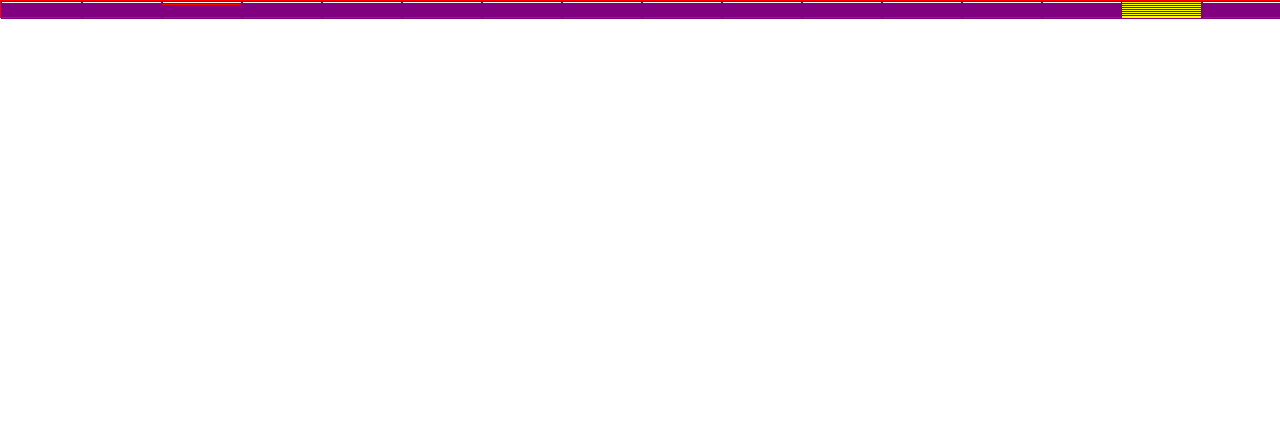
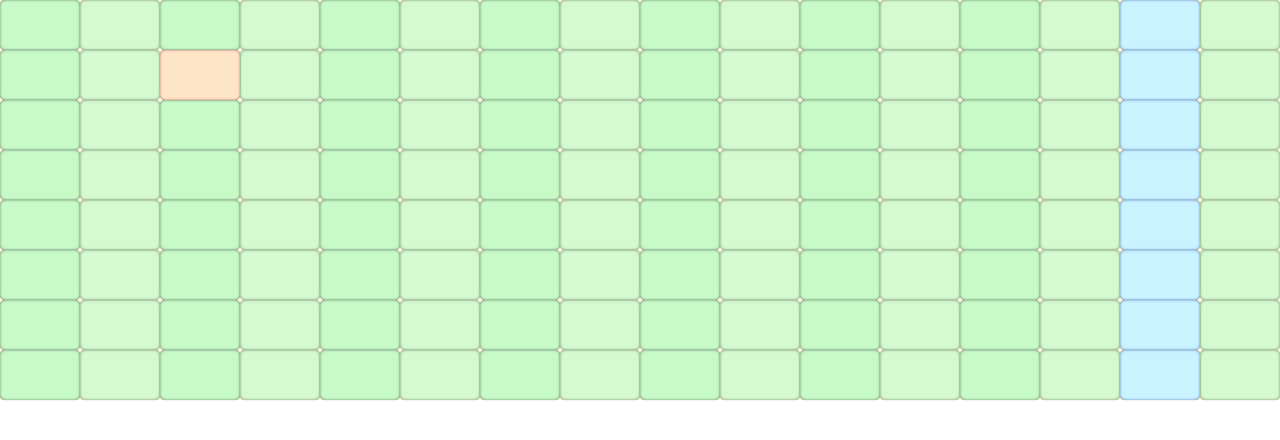
Before and after one commit to barro32/midi-node, a website built with webpack: page index.html in a window 1280 px wide. Built offline with nearby package versions, Linux system fonts and the light colour scheme.

Commit message:
Make it sexy

```diff
--- a/src/css/styles.css
+++ b/src/css/styles.css
@@ -6,22 +6,33 @@
 	display: grid;
 	grid-template-columns: repeat(16, 1fr);
 	grid-template-rows: repeat(8, 1fr);
-	border: 1px solid red;
 	width: 100%;
 	height: 100%;
+	grid-auto-flow: row;
+	background-color: rgba(250, 250, 200, 0.5);
 }
 .tile {
-	border: 1px solid purple;
 	width: 100%;
-	height: 100%;
+	height: 50px;
+	background-color: rgba(200, 250, 200, 0.75);
+	border-radius: 5px;
+	box-shadow: inset 0 0 2.5px rgba(0,0,0,0.5), 0 0 1px rgba(0,0,0,0.5);
+}
+.tile.beat {
+	background-color: rgba(200, 250, 200, 1);
 }
 .tile.player {
-	background-color: red;
+	filter: hue-rotate(-90deg);
 }
 .tile.now {
-	background-color: yellow;
+	filter: hue-rotate(90deg);
+}
+.tile.now.player {
+	filter: hue-rotate(180deg);
 }
 .tile.mark {
-	border-color: green;
+	background-color: rgba(150, 150, 250, 0.75);
 }
-/*TODO: make it all grid like, yo*/
+.tile.beat.mark {
+	background-color: rgba(150, 150, 250, 1);
+}
--- a/src/js/Board.js
+++ b/src/js/Board.js
@@ -14,14 +14,14 @@ export default class Board {
 
 	build() {
 		const board = document.getElementById('board');
-		for(let i = 0; i < this.notes; i++) {
-			for(let j = 0; j < this.beats; j++) {
+		for(let note = 0; note < this.notes; note++) {
+			for(let beat = 0; beat < this.beats; beat++) {
 				let tile = document.createElement('div');
-				tile.classList.add(`tile-${i}-${j}`);
-				tile.classList.add('tile');
-				tile.dataset.beat = j;
-				tile.dataset.note = i;
-				tile.dataset.frequency = this.frequencies[i];
+				tile.classList.add('tile', `tile-${note}-${beat}`);
+				tile.classList.toggle('beat', !(beat % 2));
+				tile.dataset.beat = beat;
+				tile.dataset.note = note;
+				tile.dataset.frequency = this.frequencies[note];
 				board.appendChild(tile);
 			}
 		}
```
